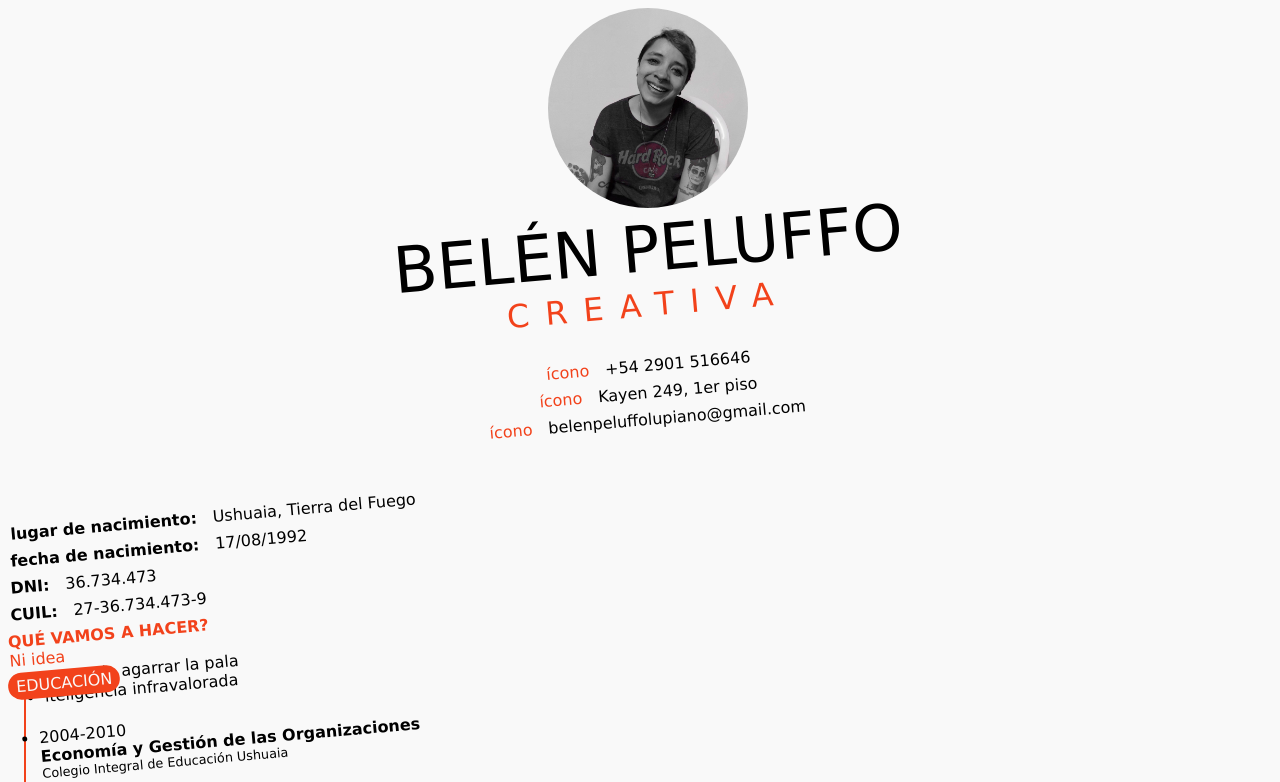
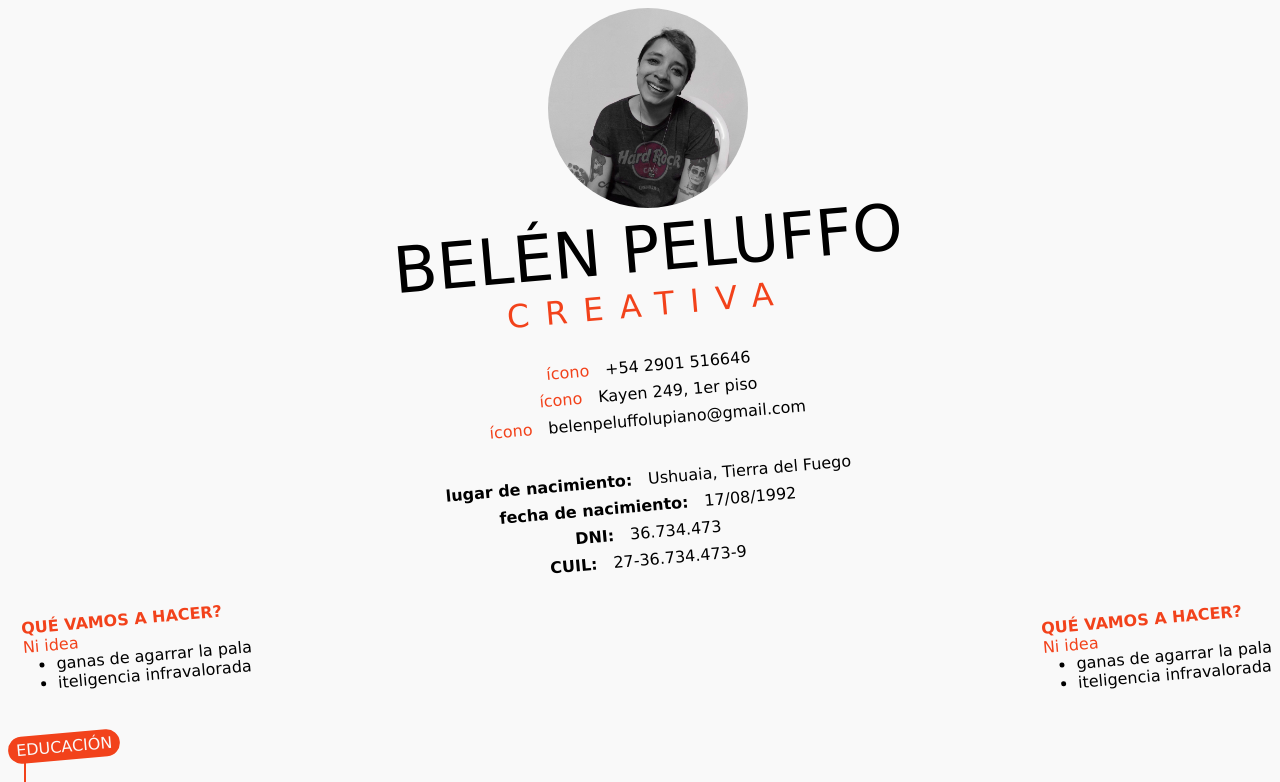
Before and after one commit to BelenPeluffo/curriculum-vitae, a React (Vite) app: page / in a window 1280 px wide. Shown: the top 782 px of the page. Built offline with nearby package versions, Linux system fonts and the light colour scheme.

Commit message:
feat (Annotations): adds styling.

```diff
--- a/src/pages/Home.jsx
+++ b/src/pages/Home.jsx
@@ -53,11 +53,29 @@ const Home = () => {
       />
       <ContactData items={mockContactInfo} />
       <PersonalData items={mockPersonalInfo} />
-      <AnnotationContainer
-        title={"Qué vamos a hacer?"}
-        subtitle={"Ni idea"}
-        items={mockAnnItems}
-      />
+      <div
+        style={{
+          display: "flex",
+          flexDirection: "row",
+          gap: "16px",
+          justifyContent: "space-between",
+          paddingLeft: "16px",
+          paddingRight: "16px",
+          marginTop: "32px",
+          marginBottom: "32px",
+        }}
+      >
+        <AnnotationContainer
+          title={"Qué vamos a hacer?"}
+          subtitle={"Ni idea"}
+          items={mockAnnItems}
+        />
+        <AnnotationContainer
+          title={"Qué vamos a hacer?"}
+          subtitle={"Ni idea"}
+          items={mockAnnItems}
+        />
+      </div>
       <MainDataContainer sectionTitle={"Educación"} items={mockMainItems} />
       <MainDataContainer sectionTitle={"Neil"} items={mockMainItems} />
     </div>
--- a/src/pages/PersonalData.jsx
+++ b/src/pages/PersonalData.jsx
@@ -2,7 +2,9 @@ import ContactItem from "../components/ContactItem/ContactItem";
 
 const PersonalData = ({ items }) => {
   return (
-    <div>
+    <div
+      style={{ display: "flex", flexDirection: "column", alignItems: "center" }}
+    >
       {items
         ? items.map((item, index) => (
             <ContactItem key={index} label={item.label} value={item.value} />
```
